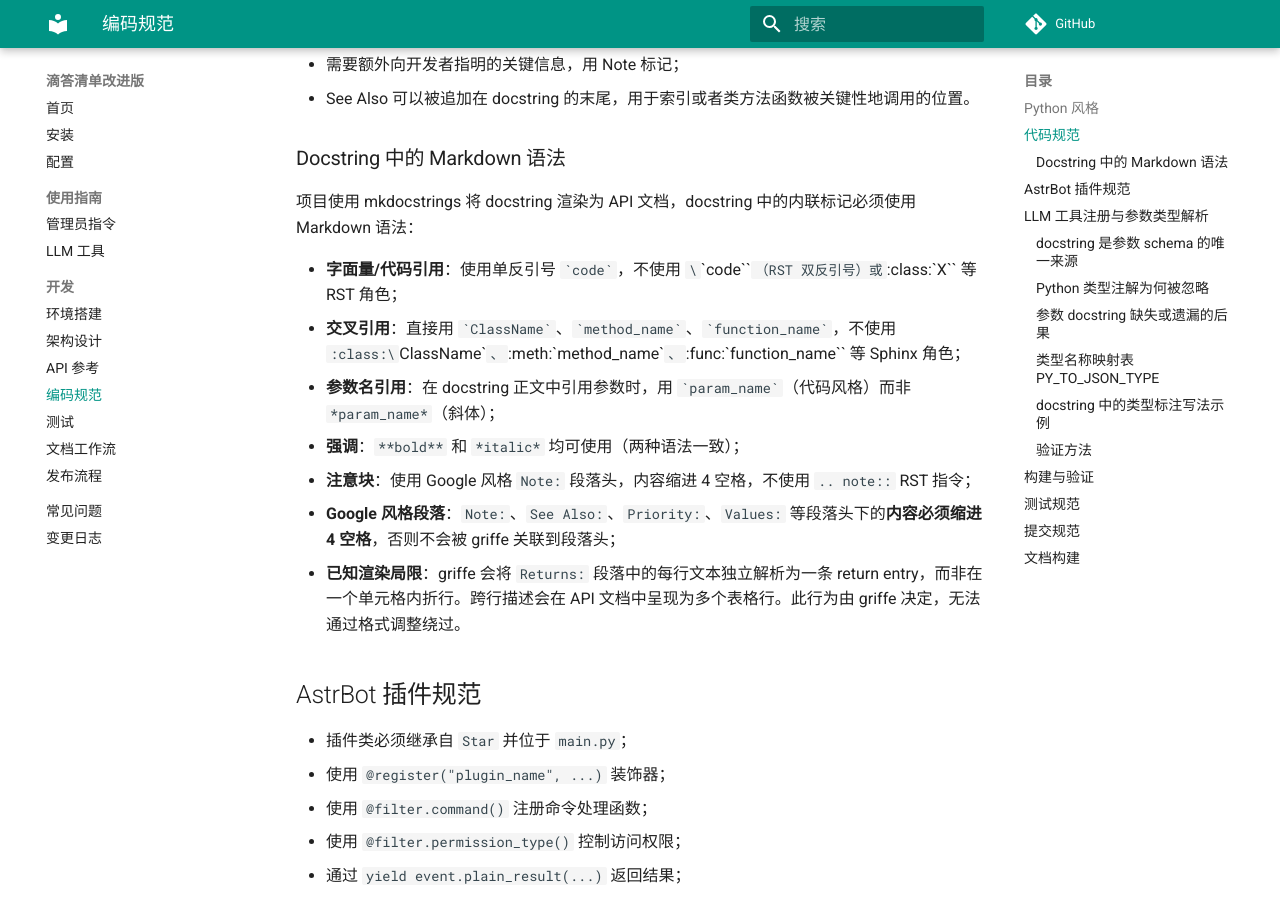
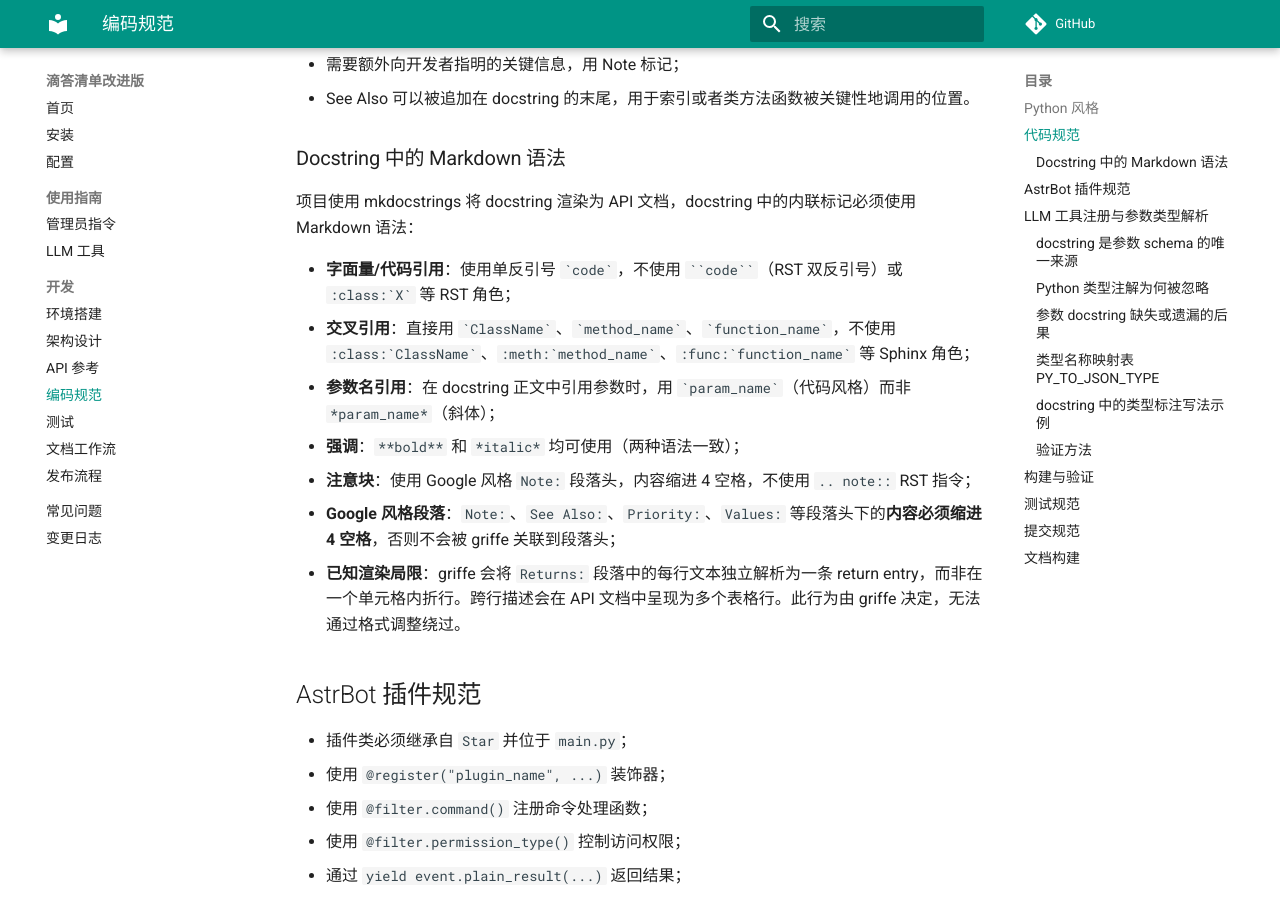
Before and after one commit to GitHubonline1396529/astrbot_plugin_dida_improved, an MkDocs documentation site: the page built from docs/development/coding-conventions.md, in a window 1280 px wide and 900 px high, scrolled down 866 px. Built offline with MkDocs 1.6.1 and Material for MkDocs 9.7.7, drawn with Linux system fonts in a browser that asks for light colours; comment, search, counter and statistics services are not loaded.

Commit message:
docs: correct formatting in Markdown syntax examples for docstrings

```diff
--- a/docs/development/coding-conventions.md
+++ b/docs/development/coding-conventions.md
@@ -30,8 +30,8 @@
 
 项目使用 mkdocstrings 将 docstring 渲染为 API 文档，docstring 中的内联标记必须使用 Markdown 语法：
 
-- **字面量/代码引用**：使用单反引号 `` `code` ``，不使用 `\`\`code\`\``（RST 双反引号）或 `:class:\`X\`` 等 RST 角色；
-- **交叉引用**：直接用 `` `ClassName` ``、`` `method_name` ``、`` `function_name` ``，不使用 `:class:\`ClassName\``、`:meth:\`method_name\``、`:func:\`function_name\`` 等 Sphinx 角色；
+- **字面量/代码引用**：使用单反引号 `` `code` ``，不使用 ` ``code`` `（RST 双反引号）或 `` :class:`X` `` 等 RST 角色；
+- **交叉引用**：直接用 `` `ClassName` ``、`` `method_name` ``、`` `function_name` ``，不使用 `` :class:`ClassName` ``、`` :meth:`method_name` ``、`` :func:`function_name` `` 等 Sphinx 角色；
 - **参数名引用**：在 docstring 正文中引用参数时，用 `` `param_name` ``（代码风格）而非 `*param_name*`（斜体）；
 - **强调**：`**bold**` 和 `*italic*` 均可使用（两种语法一致）；
 - **注意块**：使用 Google 风格 `Note:` 段落头，内容缩进 4 空格，不使用 `.. note::` RST 指令；
```
